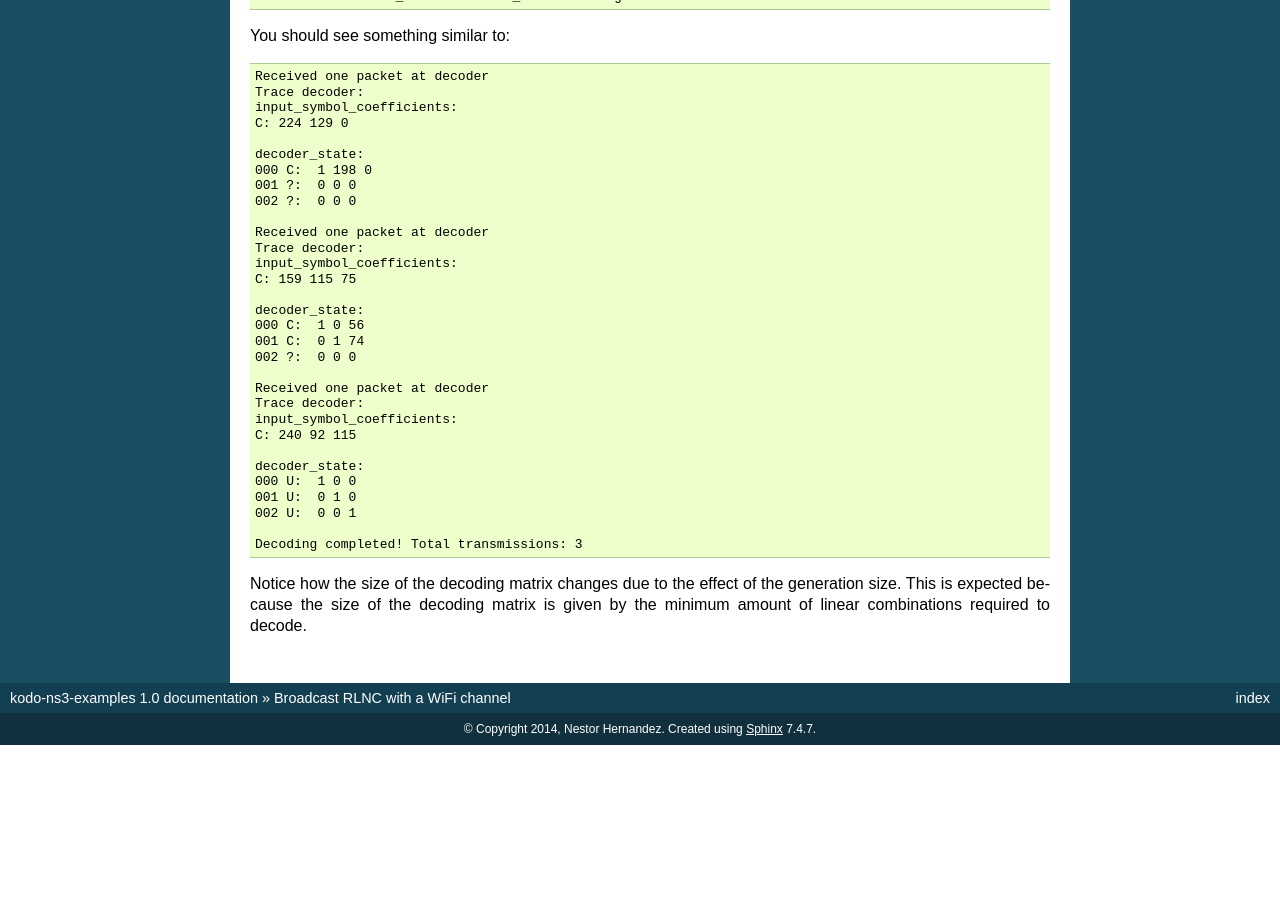
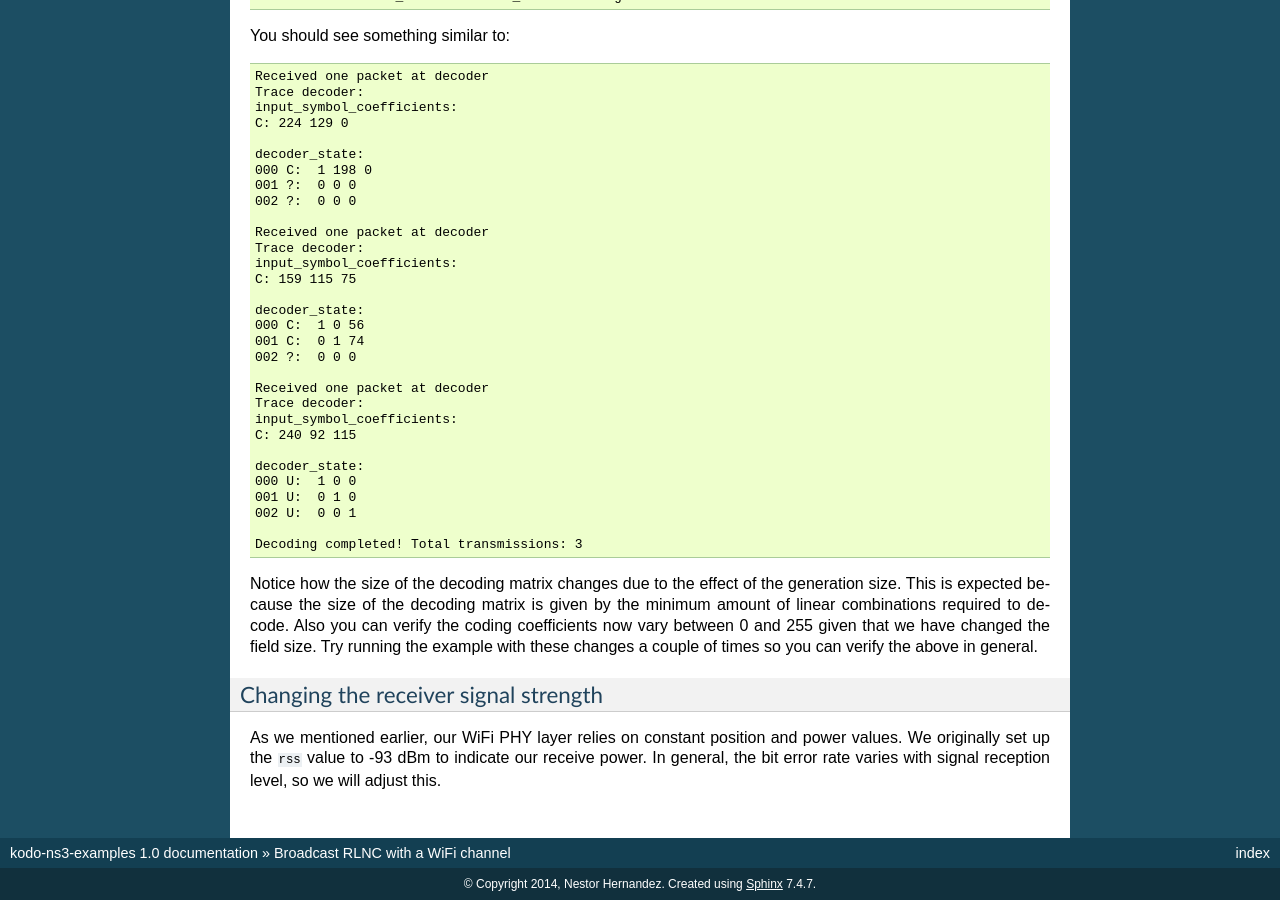
Before and after one commit to steinwurf/kodo-ns3-examples, a Sphinx documentation site: the page built from docs/wifi_broadcast.rst, in a window 1280 px wide and 900 px high, scrolled down 10521 px. Built offline with Sphinx 7.4.7, drawn with Linux system fonts in a browser that asks for light colours; before the commit the page ends 11266 px from its top, so only the background shows below that; some of the changed text lies outside the part shown.

Commit message:
Changing generation and field size parameters run completed

```diff
--- a/docs/before_you_start.rst
+++ b/docs/before_you_start.rst
@@ -47,12 +47,12 @@ What do we assume you know before the tutorial?
 Kodo
 ^^^^
 
-Kodo is a C++ ... ok I guess you know the story ;)
+I guess you know the story.
 
 ns-3
 ^^^^^^^
 
-Same here ;)
+Same here.
 
 C++
 ^^^
--- a/docs/wifi_broadcast.rst
+++ b/docs/wifi_broadcast.rst
@@ -724,4 +724,15 @@ You should see something similar to: ::
 
 Notice how the size of the decoding matrix changes due to the effect of the
 generation size. This is expected because the size of the decoding matrix is
-given by the minimum amount of linear combinations required to decode.
+given by the minimum amount of linear combinations required to decode. Also you
+can verify the coding coefficients now vary between 0 and 255 given that we
+have changed the field size. Try running the example with these changes a
+couple of times so you can verify the above in general.
+
+Changing the receiver signal strength
+^^^^^^^^^^^^^^^^^^^^^^^^^^^^^^^^^^^^^
+
+As we mentioned earlier, our WiFi PHY layer relies on constant position and
+power values. We originally set up the ``rss`` value to -93 dBm to indicate our
+receive power. In general, the bit error rate varies with signal reception
+level, so we will adjust this.
```
